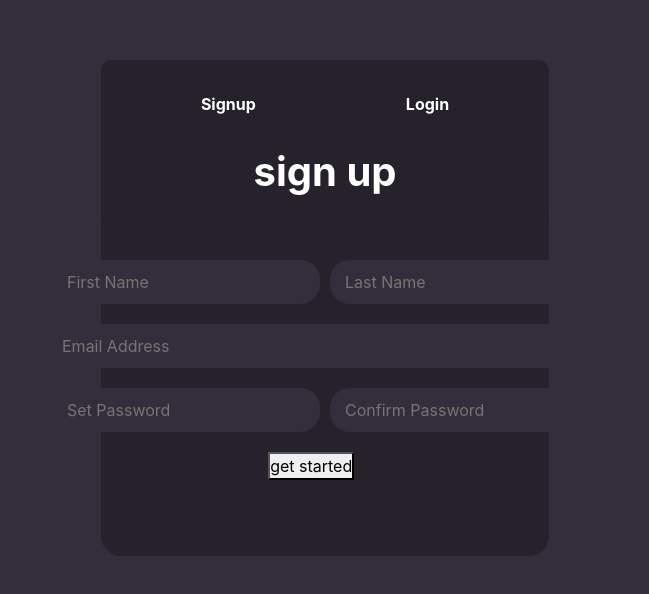
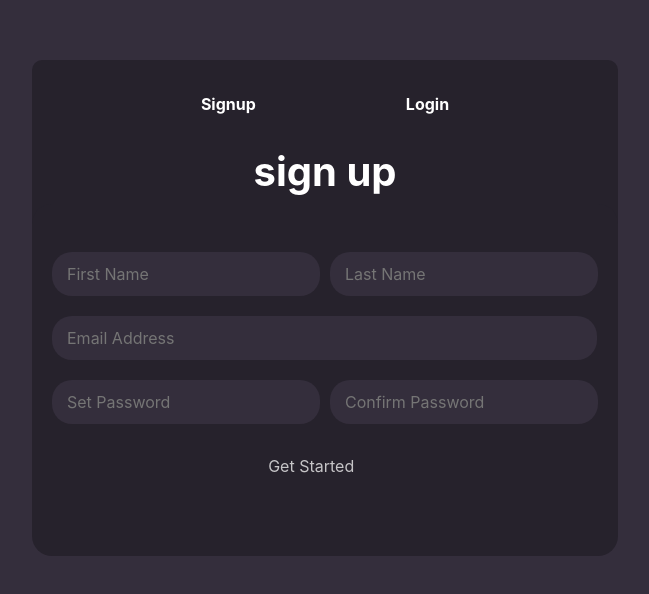
Before and after one commit to walidhassan1011/MovieApp, a React (Create React App) app: page /signup in a window 1280 px wide. Shown: the part 120-714 px from the top of the page, without its empty margins (315-964 px from the left). Built offline with nearby package versions, Linux system fonts and the light colour scheme; no server answers.

Commit message:
finished 90% validation

```diff
--- a/src/App.js
+++ b/src/App.js
@@ -14,6 +14,7 @@ import Movies from "./Movies/Movies";
 import Details from "./Details/Details";
 import Sign from "./SignIn/Sign";
 import { UserAuthContextProvider } from "./context/UserAuthContext";
+import ProtectedRoute from "./ProtectedRoute";
 function App() {
   return (
     <>
@@ -22,8 +23,24 @@ function App() {
           <Routes>
             <Route path="/" element={<Sign />} />
             <Route path="/signup" element={<SignUp />} />
-            <Route exact path="/movies" element={<Movies />} />
-            <Route exact path="/details/:id" element={<Details />} />
+            <Route
+              exact
+              path="/movies"
+              element={
+                <ProtectedRoute>
+                  <Movies />
+                </ProtectedRoute>
+              }
+            />
+            <Route
+              exact
+              path="/details/:id"
+              element={
+                <ProtectedRoute>
+                  <Details />
+                </ProtectedRoute>
+              }
+            />
           </Routes>
         </UserAuthContextProvider>
       </Router>
--- a/src/ProtectedRoute.js
+++ b/src/ProtectedRoute.js
@@ -0,0 +1,13 @@
+import react from "react";
+import { Navigate } from "react-router-dom";
+import { useUserAuth } from "./context/UserAuthContext";
+
+const ProtectedRoute = ({ children }) => {
+  let { user } = useUserAuth();
+  if (!user) {
+    return <Navigate to="/" />;
+  }
+  return children;
+};
+
+export default ProtectedRoute;
--- a/src/SignUP/SignUp.js
+++ b/src/SignUP/SignUp.js
@@ -30,7 +30,7 @@ function SignUp() {
       <section className="MainSignup">
         <Form onSubmit={handleSubmit} className="signup-container">
           <div className="switch-container">
-            <Link to={"/signp"}>signup</Link>
+            <Link to={"/signup"}>signup</Link>
 
             <Link to="/">login</Link>
           </div>
--- a/src/SignUP/modules.SignUp.css
+++ b/src/SignUP/modules.SignUp.css
@@ -9,7 +9,7 @@
   background-size: cover;
 }
 .signup-container {
-  width: 35%;
+  min-width: 35%;
   height: 55%;
   background-color: #26222c;
   border-radius: 10px;
@@ -17,14 +17,14 @@
 .Name-container {
   background-color: #26222c;
   border-radius: 20px;
-  width: 100%;
+  min-width: 100%;
   height: 80%;
   display: flex;
   align-items: center;
   justify-content: center;
 }
 .switch-container {
-  width: 100%;
+  min-width: 100%;
   height: 20%;
   display: flex;
   /* background-color: aqua; */
@@ -64,7 +64,7 @@
 .h1-signup h1::after {
   content: "";
   position: absolute;
-  width: 100%;
+  min-width: 100%;
   height: 2px;
   bottom: 0;
   left: 0;
@@ -79,7 +79,7 @@
 }
 
 .sec-container {
-  width: 80%;
+  min-width: 80%;
   height: 90%;
   /* background-color: yellow; */
   padding-left: 10px;
@@ -116,20 +116,18 @@
   padding: 10px;
 }
 .emailfield input {
-  padding-right: 53.5%;
+  width: 98%;
+
   padding-top: 10px;
   padding-bottom: 10px;
   outline: none;
+  text-align: left;
   border: none;
   border-radius: 20px;
   color: white;
-  padding-left: 5px;
+  padding-left: 10px;
   background: #342e3c;
   transition: all ease 0.75s;
-}
-
-input[type="email"] {
-  text-align: left;
 }
 
 .password input {
@@ -151,20 +149,23 @@ input[type="email"] {
   align-items: center;
   justify-content: center;
 }
-.signup-btn a {
+.signup-btn button {
   padding: 10px;
   text-align: center;
   width: 100%;
   text-decoration: none;
   text-transform: capitalize;
+  background-color: transparent;
+  outline: none;
+  border: none;
   color: rgba(255, 255, 255, 0.739);
 
   transition: all ease 0.75s;
 }
-.signup-btn a:hover {
+.signup-btn button:hover {
   color: #aa75fa;
   transform: translateY(-2px);
 }
-.signup-btn a:focus {
+.signup-btn button:focus {
   transform: translateY(4px);
 }
```
